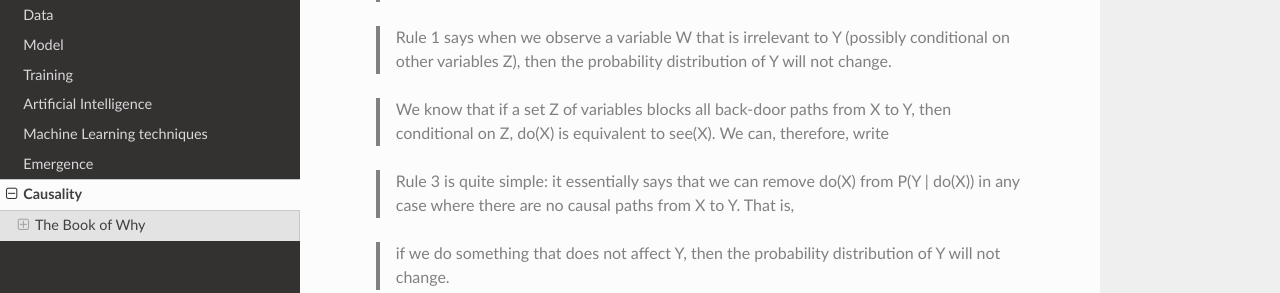
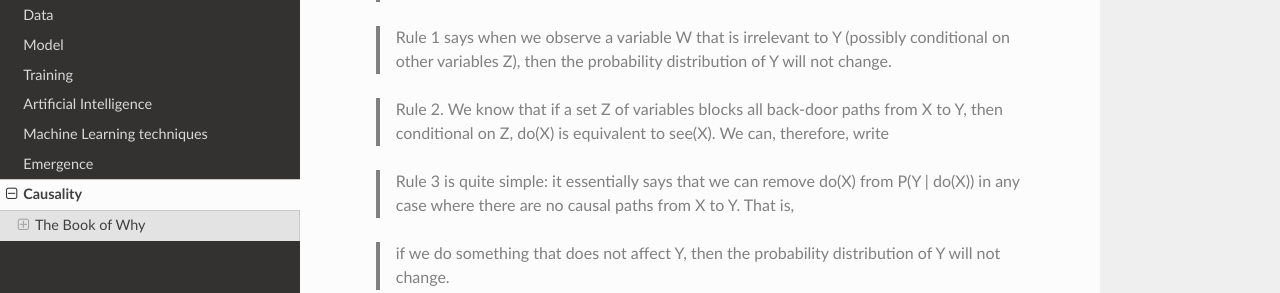
Before and after one commit to ironbar/mnist_universe, an MkDocs documentation site: the page built from docs/08_causality.md, in a window 1280 px wide and 900 px high, scrolled down 10940 px. Shown: the part 193-486 px from the top of the window. Built offline with MkDocs 1.6.1, drawn with Linux system fonts in a browser that asks for light colours; nearby versions of some CDN libraries; formulas are drawn with MathJax 3.

Commit message:
Update 08_causality.md

```diff
--- a/docs/08_causality.md
+++ b/docs/08_causality.md
@@ -333,7 +333,7 @@ This chapter is a collection of different paradoxes. It makes enphasys in the fa
 
 <!-- -->
 
-> We know that if a set Z of variables blocks all back-door paths from X to Y, then conditional on Z, do(X) is equivalent to see(X). We can, therefore, write
+> Rule 2. We know that if a set Z of variables blocks all back-door paths from X to Y, then conditional on Z, do(X) is equivalent to see(X). We can, therefore, write
 
 <!-- -->
 
```
